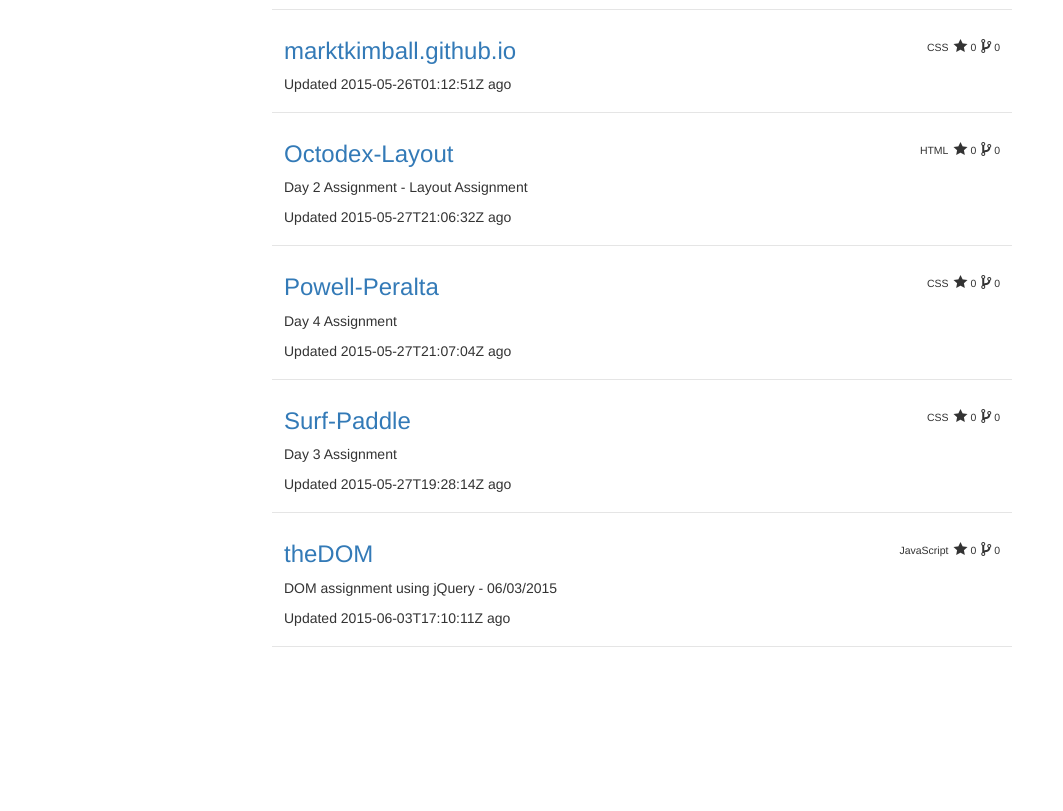
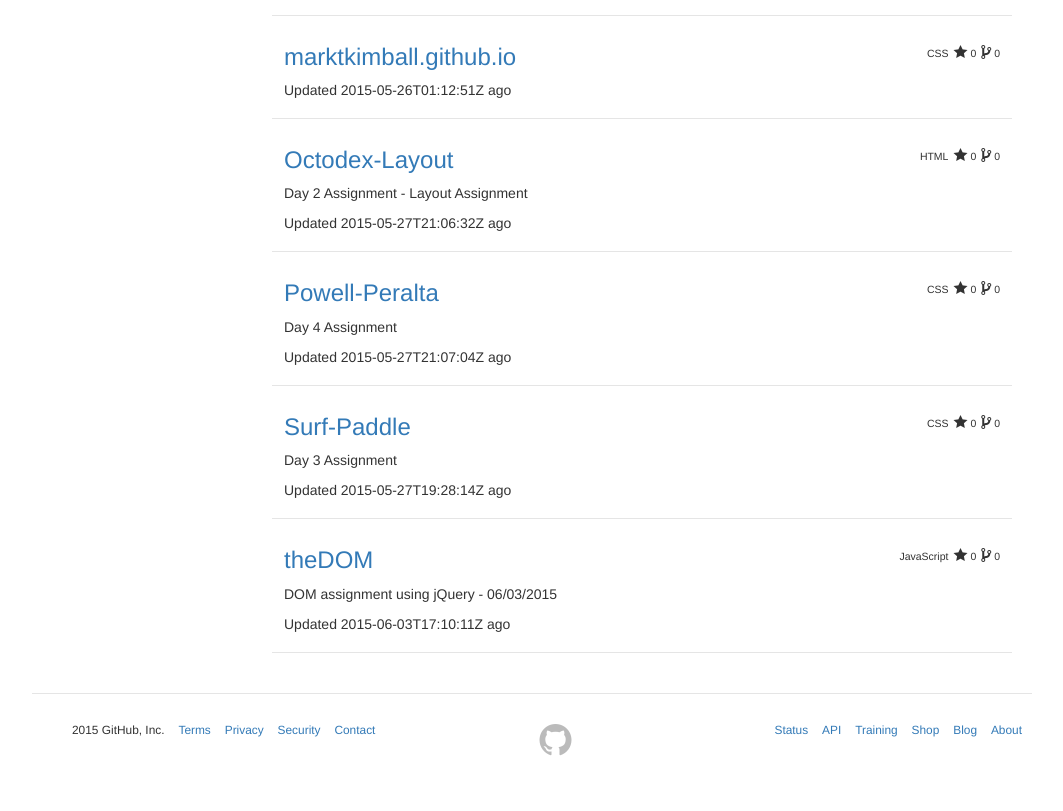
Before and after one commit to marktkimball/github-recreation, a website: page index.html in a window 1280 px wide. Shown: the part 962-1773 px from the top of the page, without its empty margins (108-1171 px from the left). Before the commit the page ends 1619 px from the top, so only its background shows below. Drawn offline with nearby package versions, Linux system fonts and the light colour scheme.

Commit message:
Fixed some bugs, more work needed still

```diff
--- a/github.js
+++ b/github.js
@@ -2002,7 +2002,8 @@ var mappedActivityData = _.map(activityData, function(el) {
     repoName: el.repo.name,
     createDate: el.created_at,
     avatarURL: el.actor.avatar_url,
-    commitsURL: el.payload.commits,
+    commitsURL: el.type==="CreateEvent"? "http://www.github.com/":el.payload.commits[0].url,
+    commitsMessage: el.type==="CreateEvent"? "None":el.payload.commits[0].message,
     head: el.payload.head
   }
 });
--- a/index.html
+++ b/index.html
@@ -20,7 +20,7 @@
         <div class="pushEvent">
           <p><%= createDate %> of hours/days ago</p>
           <p><a href="<%= actorURL %>"><%= actorLogin %></a> pushed to <a href="branchURL">BRANCHNAME</a> at <a href="<% repoURL %>"><%= repoName %></a></p>
-          <p><a href="actorURL"><img src = "<%= avatarURL %>"></a> <img src = "<%= avatarURL %>"> <a href="<%= commitsURL %>"><%= head.slice(0,7) %></a> <%= commitsURL %></p>
+          <p><a href="actorURL"><img src = "<%= avatarURL %>"></a> <img src = "<%= avatarURL %>"> <a href="<%= commitsURL %>"><%= head.slice(0,7) %></a> <%= commitsMessage %></p>
         </div>
       </li>
       <% }else{ %>
@@ -60,9 +60,10 @@
             <li><a href ="#"><span class="octicon octicon-repo"></span> Repositories<a/></li>
             <li><a href ="#"><span class="octicon octicon-rss"></span> Public Activity</a></li>
           </ul>
-          <a class="btn btn-default" href="#" role="button"><span class="octicon octicon-pencil"></span> Edit profile</a><br/>
+          <a class="btn btn-default" href="#" role="button"><span class="octicon octicon-pencil"></span> Edit profile</a>
         </div>
         <div class = "repoTab activeElement">
+            <div class = "repoMenu">
             <span><input id="repoSearch" type="text" name="search" value="" placeholder="Find a repository..."></span><input class="btn btn-default" id="searchButton" type="button" value="Search">
             <ul class="repoSearchTabs">
               <li><a href="#">All</a></li>
@@ -73,6 +74,7 @@
               <li><a href="#">Mirrors</a></li>
               <li><button type="button" class="btn btn-success"><span class="octicon octicon-repo"> New</button></li>
             </ul>
+          </div>
           <ul class="repoList">
           <!--Repositories go here -->
           </ul>
@@ -84,6 +86,24 @@
           </ul>
         </div>
       </div>
+      <div class ="footer">
+        <ul class="left">
+          <li>2015 GitHub, Inc.</li>
+          <li><a href="#">Terms</a></li>
+          <li><a href="#">Privacy</a></li>
+          <li><a href="#">Security</a></li>
+          <li><a href="#">Contact</a></li>
+        </ul>
+        <span class="mega-octicon octicon-mark-github"></span>
+        <ul class="right">
+          <li><a href="#">Status</a></li>
+          <li><a href="#">API</a></li>
+          <li><a href="#">Training</a></li>
+          <li><a href="#">Shop</a></li>
+          <li><a href="#">Blog</a></li>
+          <li><a href="#">About</a></li>
+        </ul>
+      </div>
     </div>
   </body>
   <script type="text/javascript" src="bower_components/jquery/dist/jquery.js"></script>
--- a/stylesheets/main.css
+++ b/stylesheets/main.css
@@ -115,7 +115,8 @@ body {
 .mainContent {
   display: inline-block;
   width: 74%;
-  float: left; }
+  float: left;
+  padding-bottom: 30px; }
   .mainContent ul {
     list-style-type: none;
     display: inline-block;
@@ -125,8 +126,7 @@ body {
     padding: 8px 12px 8px 12px; }
 
 .mainContentMenu {
-  border-bottom: 1px solid #E5E5E5;
-  padding-bottom: 10px; }
+  border-bottom: 1px solid #E5E5E5; }
   .mainContentMenu a {
     text-decoration: none;
     color: #333333; }
@@ -194,7 +194,11 @@ body {
   display: none; }
 
 .repoTab {
-  display: none; }
+  display: none;
+  padding-top: 15px; }
+
+.repoMenu {
+  border-bottom: 1px solid #E5E5E5; }
 
 .activityList {
   width: 100%; }
@@ -240,5 +244,25 @@ body {
   width: 16px;
   border-radius: 2px; }
 
+.footer {
+  display: inline-block;
+  width: 100%;
+  padding: 25px 0px 50px 0px;
+  border-top: 1px solid #E5E5E5;
+  text-align: center; }
+  .footer ul {
+    list-style-type: none;
+    display: inline-block; }
+  .footer li {
+    display: inline-block;
+    font-size: .85em;
+    padding-right: 10px; }
+
+.left {
+  float: left; }
+
+.right {
+  float: right; }
+
 .activeElement {
   display: block; }
--- a/stylesheets/styles.scss
+++ b/stylesheets/styles.scss
@@ -143,6 +143,7 @@ body{
   display: inline-block;
   width: 74%;
   float: left;
+  padding-bottom: 30px;
   ul{
     list-style-type: none;
     display: inline-block;
@@ -156,7 +157,6 @@ body{
 
 .mainContentMenu{
   border-bottom: 1px solid $borderColor;
-  padding-bottom: 10px;
   a{
     text-decoration: none;
     color: $bodyColor;
@@ -243,6 +243,11 @@ body{
 
 .repoTab{
   display:none;
+  padding-top: 15px;
+}
+
+.repoMenu{
+  border-bottom: 1px solid $borderColor;
 }
 
 .activityList{
@@ -298,6 +303,31 @@ body{
   border-radius: 2px;
 }
 
+.footer {
+  display: inline-block;
+  width: 100%;
+  padding: 25px 0px 50px 0px;
+  border-top:1px solid $borderColor;
+  text-align: center;
+    ul{
+    list-style-type: none;
+    display: inline-block;
+  }
+    li{
+    display: inline-block;
+    font-size: .85em;
+    padding-right: 10px;
+  }
+}
+
+.left{
+  float:left;
+}
+
+.right{
+  float:right;
+}
+
 .activeElement{
   display:block;
 }
```
Lines whose indentation alone changed are shown as unchanged.
